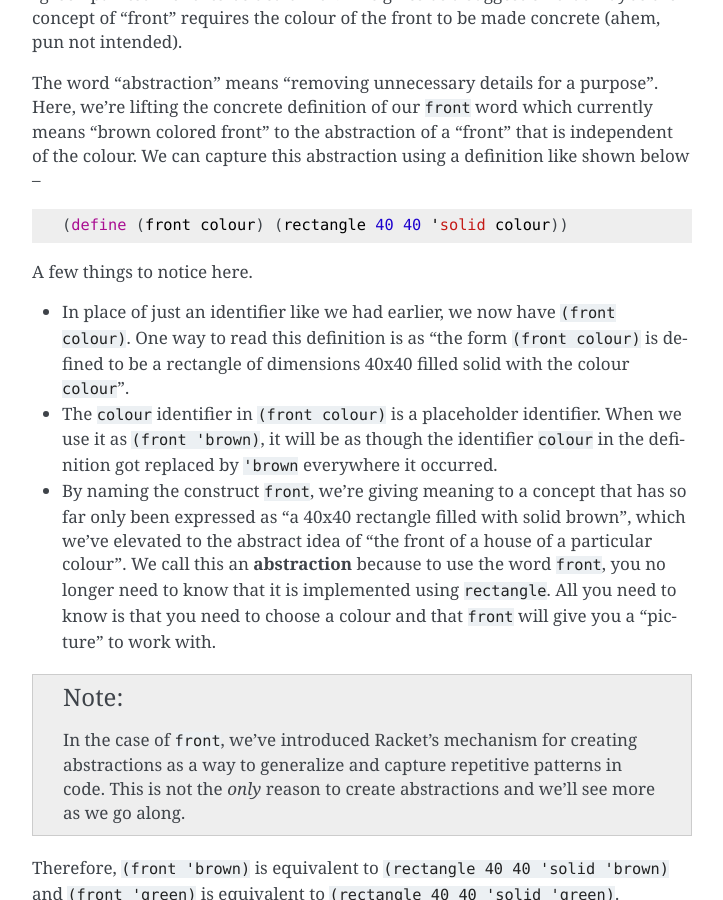
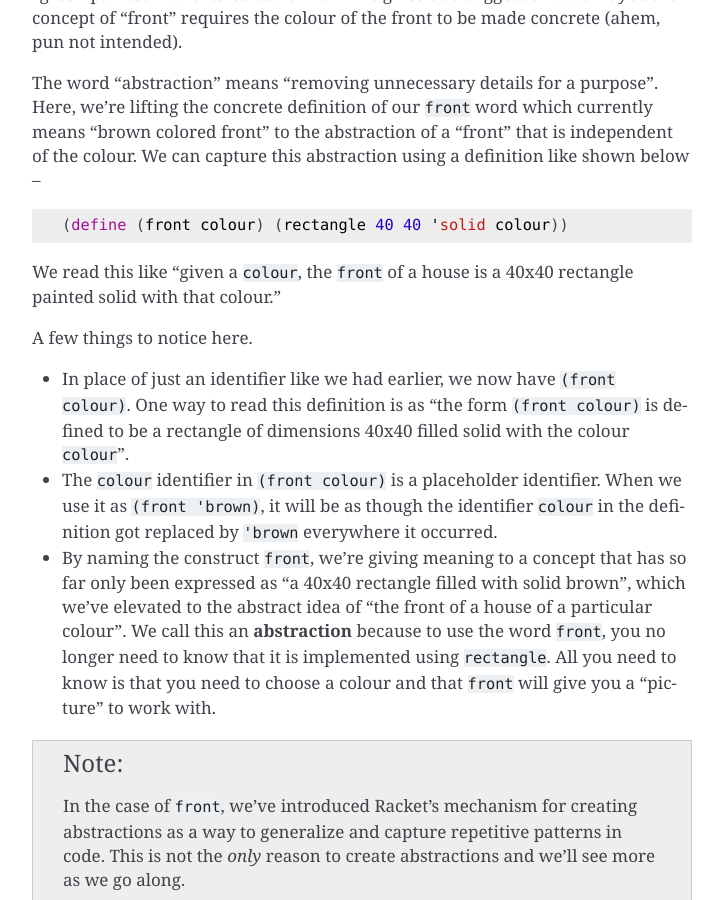
Before and after one commit to kreauniv/complit, a Sphinx documentation site: the page built from source/interrogation.rst, in a window 1280 px wide and 900 px high, scrolled down 9321 px. Shown: the whole window, without its empty margins (388-1111 px from the left). Built offline with Sphinx 7.4.7, drawn with Linux system fonts in a browser that asks for light colours.

Commit message:
how to read

```diff
--- a/source/interrogation.rst
+++ b/source/interrogation.rst
@@ -384,6 +384,8 @@ using a definition like shown below --
 
    (define (front colour) (rectangle 40 40 'solid colour))
 
+We read this like "given a ``colour``, the ``front`` of a house is a 40x40
+rectangle painted solid with that colour."
 
 A few things to notice here.
 
```
